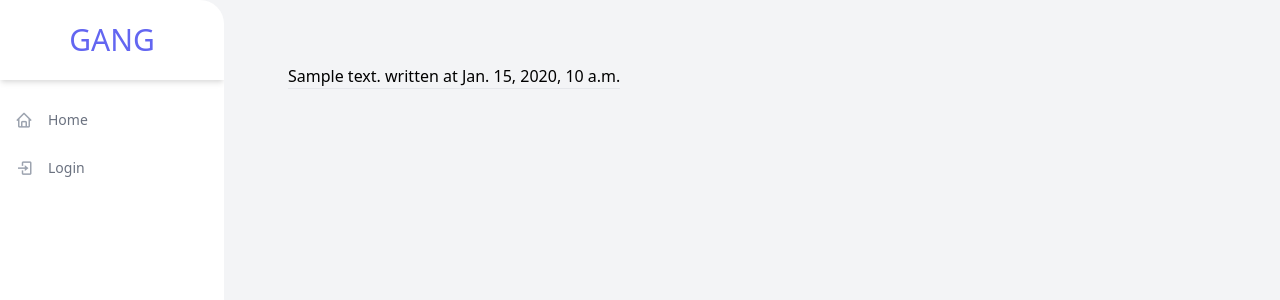
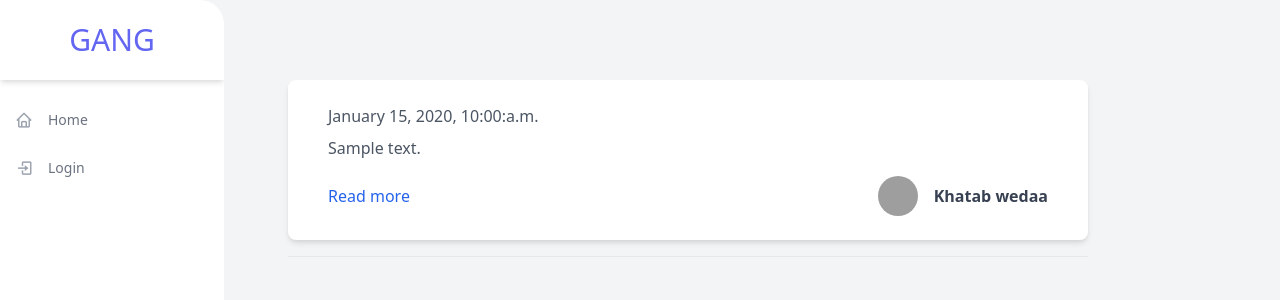
Before and after one commit to code-surya/djangoproject, a Django app: page / in a window 1280 px wide. Shown: the top 300 px of the page. Run offline with Django 4.2, Linux system fonts and the light colour scheme; tables that the repository leaves empty hold one stand-in row (values such as "Sample post"); grey boxes are pictures that could not be loaded.

Commit message:
Adding Tailwind css styled posts

```diff
--- a/feed/templates/feed/home.html
+++ b/feed/templates/feed/home.html
@@ -4,7 +4,26 @@
 
 {% block body %}
     {% for post in posts %}
-        {{ post.text }} written at {{ post.date }}
+    <!-- component https://tailwindcomponents.com/component/post-artical -->
+        <div class="max-w-4xl px-10 my-4 py-6 bg-white rounded-lg shadow-md" style="width: 50rem">
+            <div class="flex justify-between items-center">
+                <span class="font-light text-gray-600">{{ post.date|date:"F j, Y, g:i:a" }}</span>
+                {% comment %} <a class="px-2 py-1 bg-gray-600 text-gray-100 font-bold rounded hover:bg-gray-500" href="#">Design</a> {% endcomment %}
+            </div>
+            <div class="mt-2">
+                <p class="mt-2 text-gray-600">{{post.text}}</p>
+            </div>
+            <div class="flex justify-between items-center mt-4">
+                <a class="text-blue-600 hover:underline" href="#">Read more</a>
+                <div>
+                    <a class="flex items-center" href="#">
+                        <img class="mx-4 w-10 h-10 object-cover rounded-full hidden sm:block" src="https://images.unsplash.com/photo-1502980426475-b83966705988?ixlib=rb-1.2.1&ixid=eyJhcHBfaWQiOjEyMDd9&auto=format&fit=crop&w=373&q=80" alt="avatar">
+                        <h1 class="text-gray-700 font-bold">Khatab wedaa</h1>
+                    </a>
+                </div>
+            </div>
+        </div>
+        {% comment %} {{ post.text }} written at {{ post.date }}  {% endcomment %}
         <hr>
     {% endfor %}
 {% endblock %}
```
